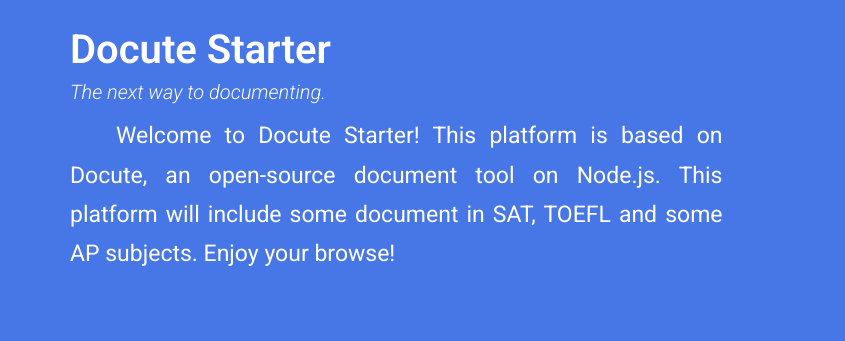
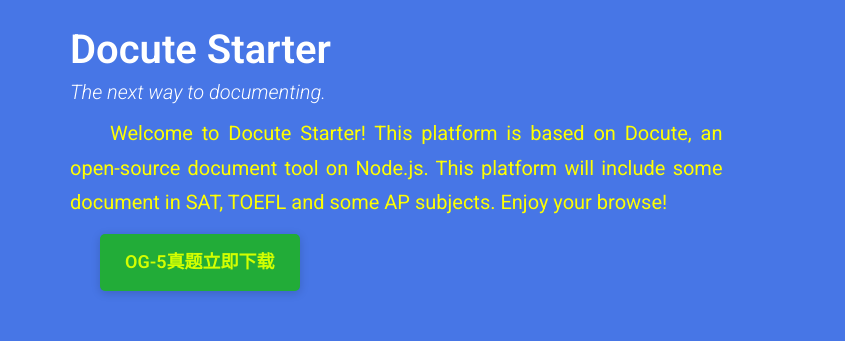
Before and after one commit to bobliboya/docute-starter, a plain HTML site: page index.html in a window 1280 px wide. Shown: the part 306-647 px from the top of the page, 0-845 px from the left. Drawn offline with Linux system fonts and the light colour scheme; a web font is replaced by a local one.

Commit message:
Index Big Update

```diff
--- a/index.html
+++ b/index.html
@@ -40,7 +40,9 @@
             <div class="row box-header-wrap">
                 <nav class="navbar navbar-default">
                     <div class="navbar-header pull-left">
-                        <button type="button" class="navbar-toggle collapsed" data-toggle="collapse" data-target="#bs-example-navbar-collapse-1" aria-expanded="false"> <span class="sr-only">Toggle navigation</span> <span class="icon-bar"></span> <span class="icon-bar"></span> <span class="icon-bar"></span> </button>
+                        <button type="button" class="navbar-toggle collapsed" data-toggle="collapse" data-target="#bs-example-navbar-collapse-1" aria-expanded="false"> <span
+                                class="sr-only">Toggle navigation</span> <span class="icon-bar"></span> <span
+                                class="icon-bar"></span> <span class="icon-bar"></span> </button>
                         <p>
                             <a class="navbar-brand" href="#"><img src="index_res/0.2b.png" width=220></a>
                         </p>
@@ -72,9 +74,12 @@
                     </div>
                     <div class="slogan">Docute Starter <span>The next way to documenting.</span></div>
                     <p>&emsp;&emsp;Welcome to Docute Starter! This platform is based on Docute, an open-source document tool on Node.js. This platform will include some document in SAT, TOEFL and some AP subjects. Enjoy your browse!</p>
+                    <a href="/Files/OG_Ans/sat-practice-test-5.pdf" class="btn btn-green text-uppercase">
+                        <font size="4">OG-5真题立即下载</font>
+                    </a>
 
                 </div>
-                <div class="banner-image col-sm-4 col-sm-offset-1"><img src="https://s1.ax1x.com/2020/08/18/dKC4aj.png" align="center" alt="du5WbF.png" border="0" width=300/></div>
+                <div class="banner-image col-sm-4 col-sm-offset-1"><img src="https://s1.ax1x.com/2020/08/18/dKC4aj.png" align="center" alt="du5WbF.png" border="0" width=300 /></div>
             </div>
         </div>
     </section>
@@ -85,7 +90,8 @@
         <div class="container">
             <div class="row">
                 <div class="section-title col-sm-8 col-sm-offset-2">
-                    <h2 class="text-uppercase branding-color">overview | 总览 <span> <i class="fa fa-circle"></i> <i class="fa fa-circle"></i> <i class="fa fa-circle"></i> </span> </h2>
+                    <h2 class="text-uppercase branding-color">overview | 总览 <span> <i class="fa fa-circle"></i> <i
+                                class="fa fa-circle"></i> <i class="fa fa-circle"></i> </span> </h2>
                     <p>本平台基于局域网文件共享机制。相比较那些社交媒体，本平台具有更高的信息安全性，传输速率也会有很大的提升。除此之外，还有如下特性：</p>
                 </div>
                 <div class="overviews">
@@ -124,21 +130,26 @@
         <div class="container">
             <div class="row">
                 <div class="section-title col-sm-8 col-sm-offset-2 text-center">
-                    <h2 class="text-uppercase branding-color">how to use | 如何使用 <span> <i class="fa fa-circle"></i> <i class="fa fa-circle"></i> <i class="fa fa-circle"></i> </span> </h2>
+                    <h2 class="text-uppercase branding-color">how to use | 如何使用 <span> <i class="fa fa-circle"></i> <i
+                                class="fa fa-circle"></i> <i class="fa fa-circle"></i> </span> </h2>
                     <p>由于本平台刚上线，所以会有很多小bug，请大家见谅！作者在这里为大家解答一些常见问题：</p>
                 </div>
                 <div class="left col-sm-6">
                     <div class="single">
                         <h3 class="title text-uppercase branding-color">如何访问这个平台？</h3>
-                        <p>通过我们的更新，现阶段用户可以通过所有支持浏览器的设备(包括Windows/Mac/iOS/Android甚至是Linux)，在连接Wifi为"Sino-US 1/2/3"的情况下正常访问本平台。为了提升浏览体验，建议使用Edge/Chrome/Firefox等主流内核浏览器访问。</p>
+                        <p>通过我们的更新，现阶段用户可以通过所有支持浏览器的设备(包括Windows/Mac/iOS/Android甚至是Linux)，在连接Wifi为"Sino-US 1/2/3"的情况下正常访问本平台。为了提升浏览体验，建议使用Edge/Chrome/Firefox等主流内核浏览器访问。
+                        </p>
                     </div>
                     <div class="single">
                         <h3 class="title text-uppercase branding-color">如何查看或保存本平台上的文件？</h3>
-                        <p>我们将在接下来陆续开放网页端查看文件的功能。对于PDF这些浏览器已经集成查看方式的文件，点击后可以自动生成预览，用户可根据浏览器的UI提示下载文件；对于不支持预览的文件，点击链接后将会自动下载，用户可以使用本地应用程序查看。</p>
+                        <p>我们将在接下来陆续开放网页端查看文件的功能。对于PDF这些浏览器已经集成查看方式的文件，点击后可以自动生成预览，用户可根据浏览器的UI提示下载文件；对于不支持预览的文件，点击链接后将会自动下载，用户可以使用本地应用程序查看。
+                        </p>
                     </div>
                     <div class="single">
                         <h3 class="title text-uppercase branding-color">如何体验IFSP v2.0 Beta？</h3>
-                        <p>2020年5月27日，IFSP v2.0正式开始进行开发，现已推出Beta版供用户体验。Beta版的访问端口为1002，具体方法为在地址栏输入：IP地址(xxx.xxx.xxx.xxx):1002即可。例如，服务器的地址为10.1.185.115，则应输入<code>10.1.185.115:1002</code>即可体验。</p>
+                        <p>2020年5月27日，IFSP v2.0正式开始进行开发，现已推出Beta版供用户体验。Beta版的访问端口为1002，具体方法为在地址栏输入：IP地址(xxx.xxx.xxx.xxx):1002即可。例如，服务器的地址为10.1.185.115，则应输入
+                            <code>10.1.185.115:1002</code>即可体验。
+                        </p>
                     </div>
                 </div>
                 <div class="right col-sm-offset-1 col-sm-5"> <img src="img/Filetype_Slides_512px_1183700_easyicon.net.png" alt="" class="img-responsive" /> </div>
@@ -159,7 +170,8 @@
         <div class="container">
             <div class="row">
                 <div class="section-title col-sm-8 col-sm-offset-2 text-center">
-                    <h2 class="text-uppercase branding-color">Recources | 资源 <span> <em class="fa fa-circle"></em> <em class="fa fa-circle"></em> <em class="fa fa-circle"></em> </span> </h2>
+                    <h2 class="text-uppercase branding-color">Recources | 资源 <span> <em class="fa fa-circle"></em> <em
+                                class="fa fa-circle"></em> <em class="fa fa-circle"></em> </span> </h2>
                     <p>下面是我们已经上线或即将上线的资源，欢迎大家浏览：</p>
                 </div>
                 <div class="clearfix"></div>
@@ -239,7 +251,8 @@
             <div class="row">
                 <div class="col-lg-5 col-sm-4 short-text">
                     <a href="http://www.suzhoucp.com/"><img src="img/logo02.jpg" width="300" alt="" class="img-responsive" /></a>
-                    <p>Lorem ipsum dolor sit amet,consectetur adipiscing elit, consectetur adipiscing elit, dolor sit amet, .psum dolor sit amet,conlor sit amet, .psum olor sit amet,co consectetur adipiscing elit</p>
+                    <p>Lorem ipsum dolor sit amet,consectetur adipiscing elit, consectetur adipiscing elit, dolor sit amet, .psum dolor sit amet,conlor sit amet, .psum olor sit amet,co consectetur adipiscing elit
+                    </p>
                     <p>Dolor sit amet, .as sed do eius.Lorem ipsum dolor sit amet. dolor sit amet, .as sed do eius.Lorem ipsum dolor sit amet</p>
                     <div class="clearfix"></div>
                     <ul class="socials list-unstyled">
@@ -257,7 +270,7 @@
                     </div>
                     <div class="single">
                         <h5 class="branding-color"><i class="fa fa-envelope"></i> Email</h5>
-                        <p><a href: "mailto:zhugu2019@gmail.com">zhugu2019@gmail.com</a><br/>
+                        <p><a href: "mailto:zhugu2019@gmail.com">zhugu2019@gmail.com</a><br />
                             <a href: "mailto:bobliboya@hotmail.com">bobliboya@hotmail.com</a></p>
                     </div>
                     <div class="single">
--- a/index_res/css/style.css
+++ b/index_res/css/style.css
@@ -269,6 +269,10 @@
     background-color: #fff;
 }
 
+.btn-green {
+    background-color: rgb(34, 172, 56);
+}
+
 .tlinks {
     text-indent: -9999px;
     height: 0;
@@ -400,18 +404,19 @@
 
 .banner-text p {
     margin-bottom: 0;
-    color: #fff;
-    font-size: 23px;
+    color: rgb(255, 255, 0);
+    font-size: 20px;
     text-align: justify;
     text-justify: inter-ideograph;
+    margin-bottom: 15px;
 }
 
-.banner-text .btn.btn-border {
-    color: #fff;
+.banner-text .btn.btn-green {
+    color: rgb(210, 255, 0);
     margin-left: 30px;
 }
 
-.banner-text .btn.btn-border:hover {
+.banner-text .btn.btn-green:hover {
     color: #303030;
 }
 
```
